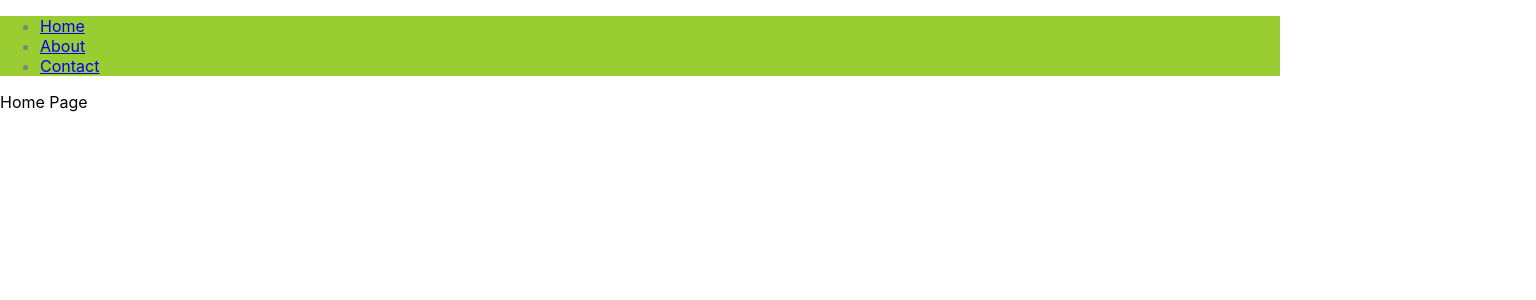
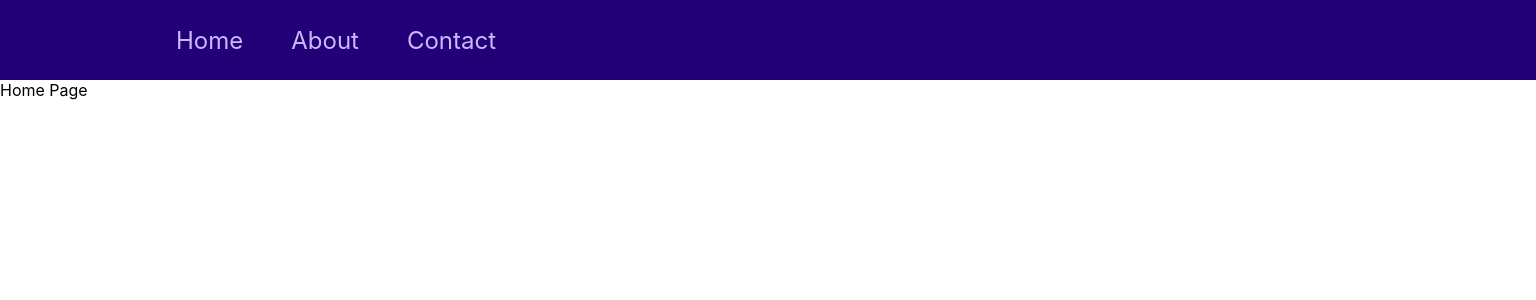
Before and after one commit to ImaranAnsari/myfirst, a React (Create React App) app: page / in a window 1280 px wide. Shown: the top 300 px of the page, 1536 px wide, since content can reach past the window. Built offline with nearby package versions, Linux system fonts and the light colour scheme.

Commit message:
css update

```diff
--- a/src/MainMenu/MainMenu.module.css
+++ b/src/MainMenu/MainMenu.module.css
@@ -1,4 +1,60 @@
-.header{
-    color:gray;
-    background-color: yellowgreen;
-}
+
+
+.header {
+    width: 100%;
+    height: 5rem;
+    display: flex;
+    align-items: center;
+    justify-content: space-between;
+    background-color: #220077;
+    padding: 0 10%;
+  }
+
+  .logo {
+    font-size: 2rem;
+    color: white;
+    font-weight: bold;
+  }
+
+  .header ul {
+    list-style: none;
+    margin: 0;
+    padding: 0;
+    display: flex;
+    align-items: baseline;
+  }
+
+  .header li {
+    margin-left: 3rem;
+  }
+
+  .header a {
+    text-decoration: none;
+    font-size: 1.5rem;
+    color: #cdb8fc;
+  }
+
+  .header a:hover,
+  .header a:active,
+  .header a.active {
+    color: white;
+  }
+
+  .badge {
+    background-color: #6709da;
+    color: white;
+    border-radius: 12px;
+    padding: 0 1rem;
+    margin-left: 0.5rem;
+  }
+
+  .favouriteCount{
+    display:inline-block;
+    width:40px;
+    height:40px;
+    border: 1px solid red;
+    color: red;
+    text-align: center;
+    border-radius: 50%;
+    padding-top: 5px
+  }
--- a/src/index.js
+++ b/src/index.js
@@ -2,7 +2,7 @@
 import ReactDOM from 'react-dom/client';
 import './index.css';
 import App from './App';
-import {BrowserRouter} from 'react-router-dom';
+import { BrowserRouter } from 'react-router-dom';
 
 
 const root = ReactDOM.createRoot(document.getElementById('root'));
```
